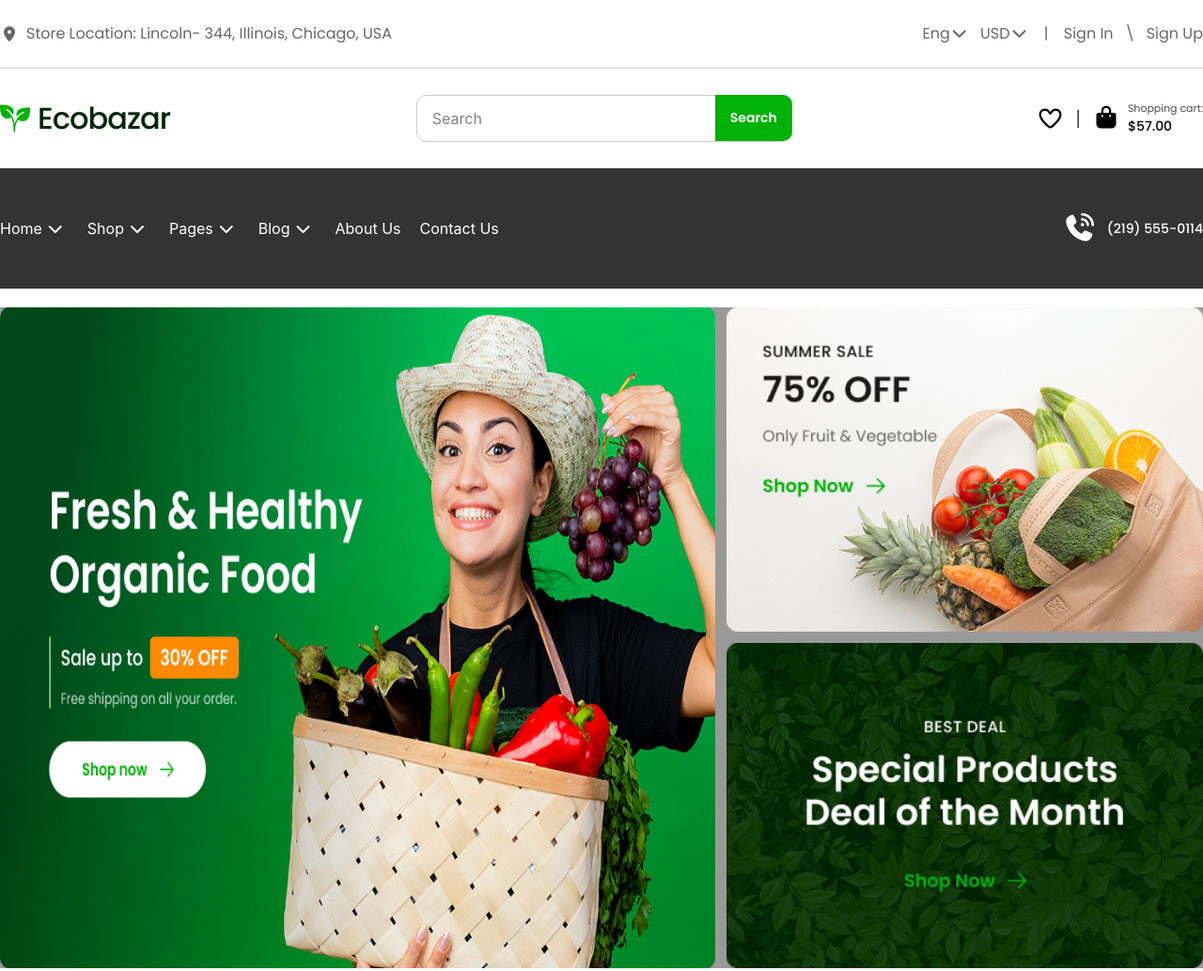
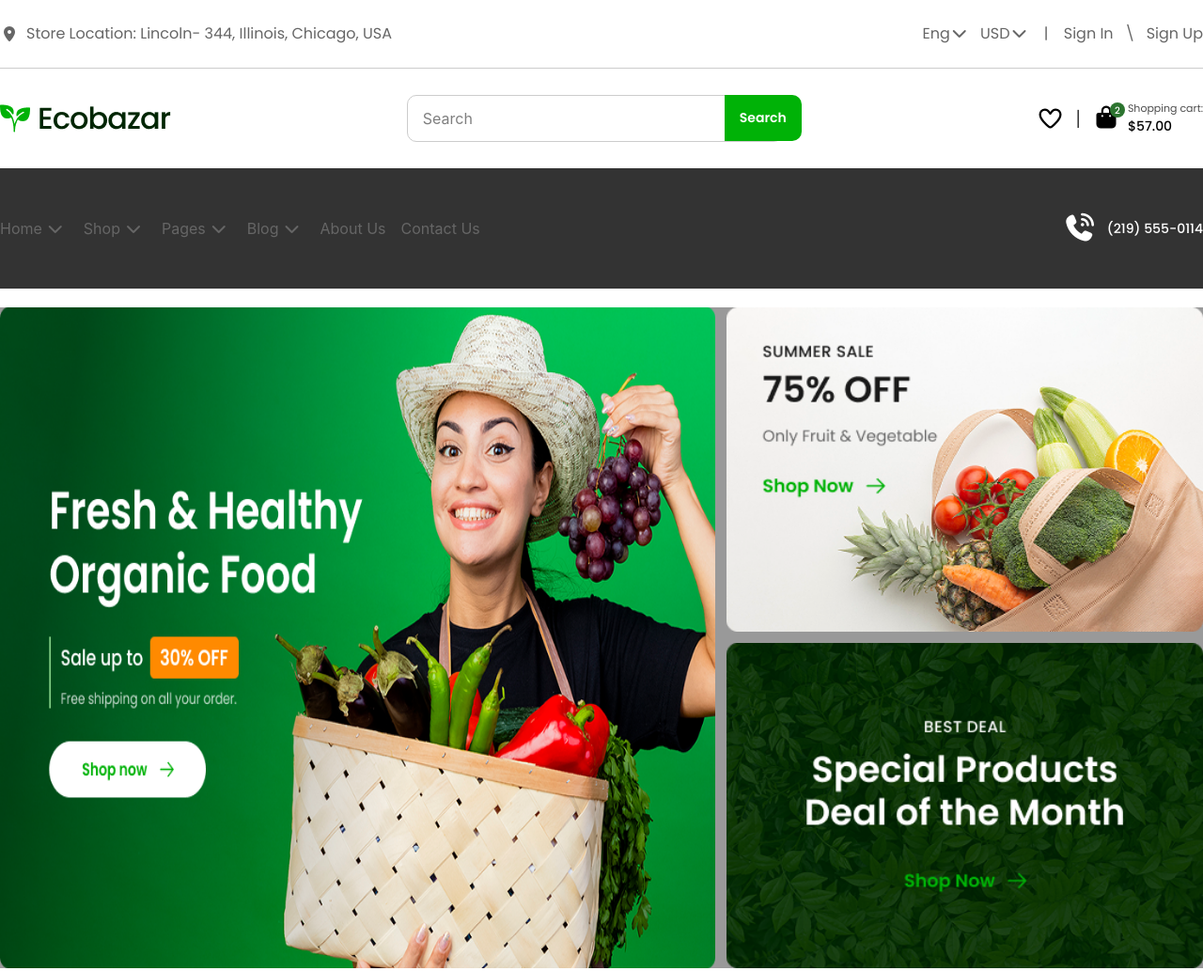
Before and after one commit to solaymanwebdev/Ecobazar, a website: page index.html in a window 1280 px wide. Shown: the whole page at 94% size. Drawn offline with Linux system fonts and the light colour scheme.

Commit message:
add something

```diff
--- a/index.html
+++ b/index.html
@@ -50,12 +50,16 @@
                         class="w-100 border border-[#cccccc] py-3 px-4 rounded-[10px]">
                     <button
                         class="text-[14px] font-semibold font-pop text-white bg-[#00B207] py-3.5 px-4 rounded-r-[10px] absolute top-0 right-0">Search</button>
+                        <i class="fa-solid fa-magnifying-glass"></i>
                 </div>
                 <div class="flex justify-between items-center gap-2">
-                    <div class="flex justify-between items-center">
+                    <div class="flex justify-between items-center relative">
                         <i class="fa-regular fa-heart text-[24px]"></i>
                         <span class="mx-3">|</span>
                         <i class="fa-solid fa-bag-shopping text-[24px]"></i>
+                        <div class="bg-[#2C742F] h-4 w-4 rounded-full absolute -top-1.25 -right-1.25 ">
+                            <h4 class=" text-[10px] font-medium font-pop text-white absolute top-1/2 left-1/2 -translate-1/2">2</h4>
+                        </div>
                     </div>
                     <div class="">
                         <h3 class="text-[#4d4d4d] text-[11px] font-pop">Shopping cart:</h3>
@@ -71,13 +75,13 @@
         <div class="max-w-mContainer m-auto">
             <div class="flex items-center justify-between">
                 <div class="">
-                    <ul class="flex items-center justify-between gap-5 text-white text-topHead">
-                        <li><a href="#">Home<i class="fa-solid fa-chevron-down mx-1"></i></a></li>
-                        <li><a href="#">Shop<i class="fa-solid fa-chevron-down mx-1"></i></a></li>
-                        <li><a href="#">Pages<i class="fa-solid fa-chevron-down mx-1"></i></a></li>
-                        <li><a href="#">Blog<i class="fa-solid fa-chevron-down mx-1"></i></a></li>
-                        <li><a href="#">About Us</a></li>
-                        <li><a href="#">Contact Us</a></li>
+                    <ul class="flex items-center justify-between gap-4 text-topHead">
+                        <li><a href="#" class="hover:text-white">Home<i class="fa-solid fa-chevron-down mx-1"></i></a></li>
+                        <li><a href="#" class="hover:text-white">Shop<i class="fa-solid fa-chevron-down mx-1"></i></a></li>
+                        <li><a href="#" class="hover:text-white">Pages<i class="fa-solid fa-chevron-down mx-1"></i></a></li>
+                        <li><a href="#" class="hover:text-white">Blog<i class="fa-solid fa-chevron-down mx-1"></i></a></li>
+                        <li><a href="#" class="hover:text-white">About Us</a></li>
+                        <li><a href="#" class="hover:text-white">Contact Us</a></li>
                     </ul>
                 </div>
                 <div class="flex justify-between items-center gap-3 text-white">
```
Also changed, not shown: src/output.css.
